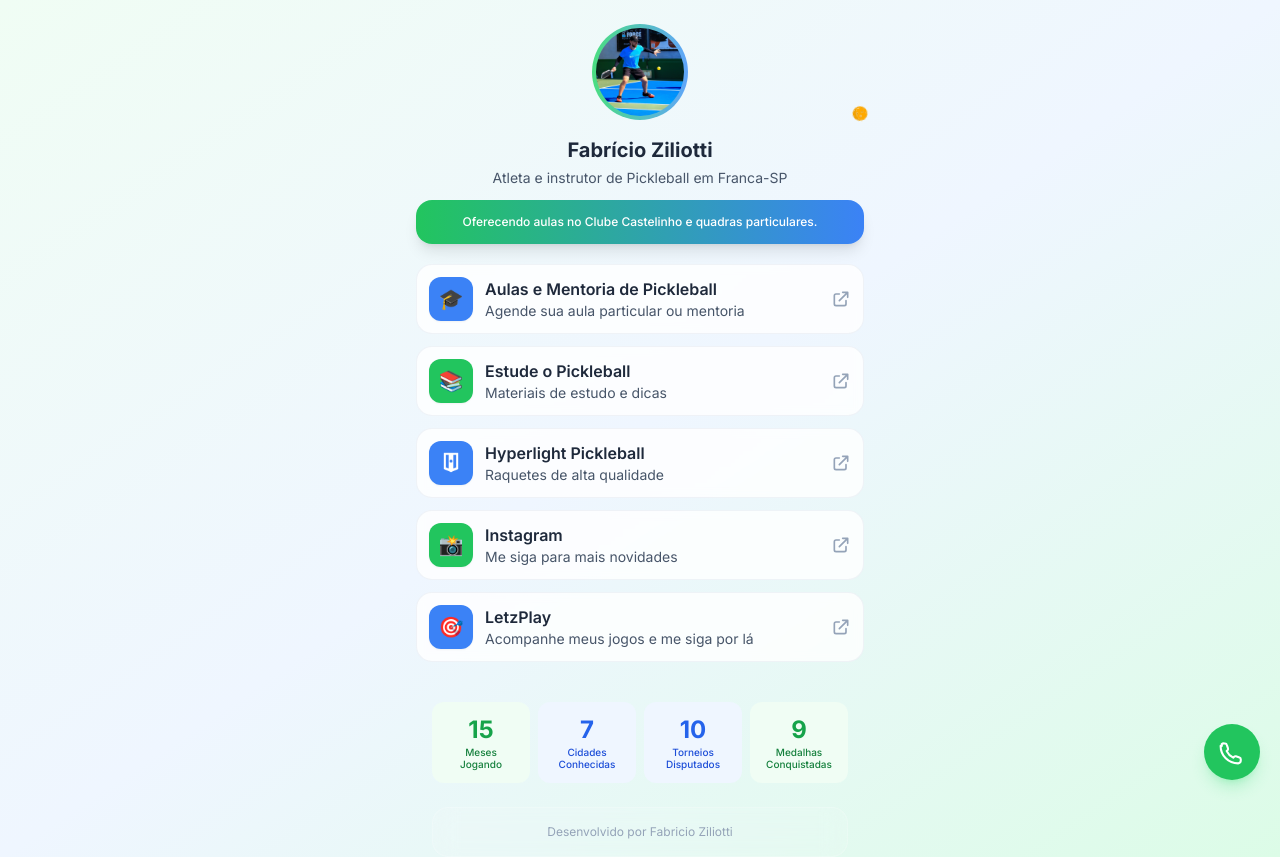
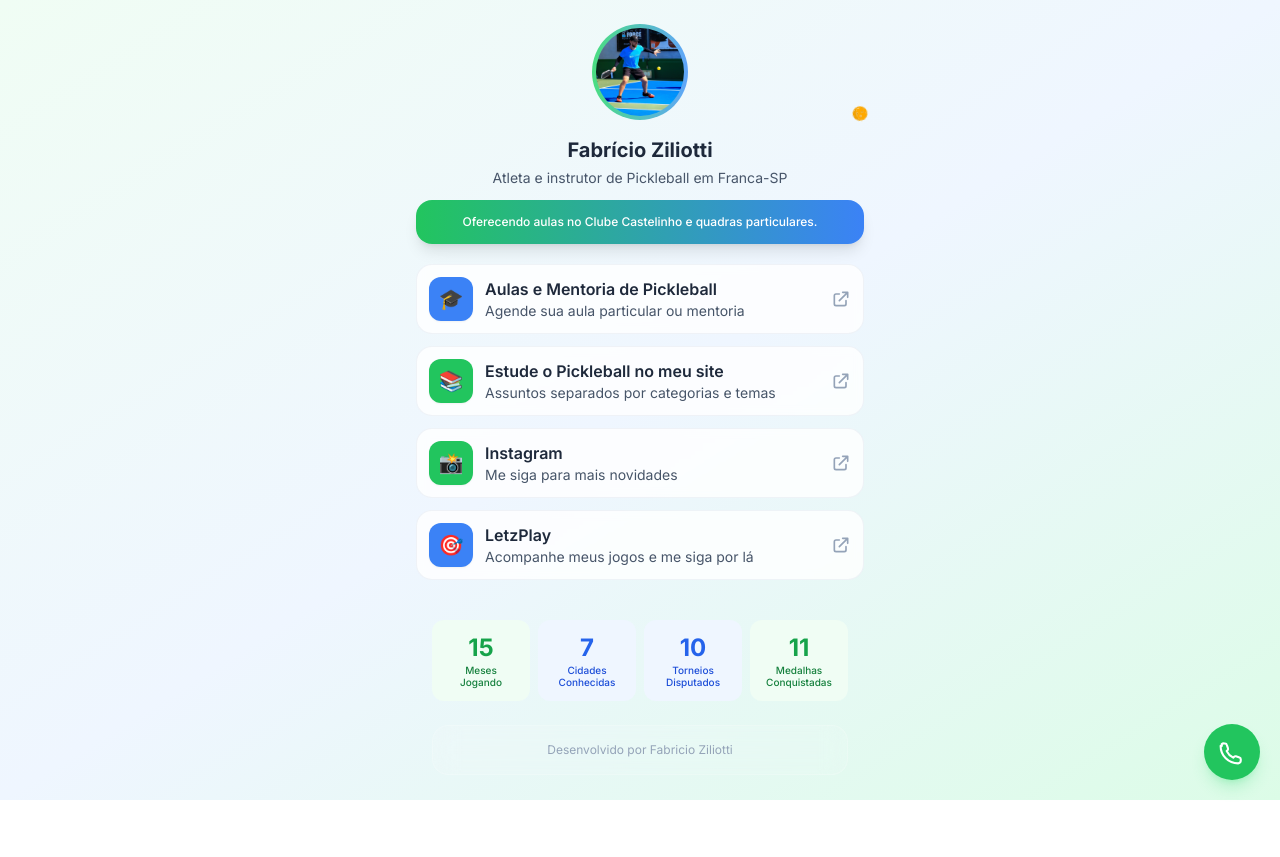
Before and after one commit to pickleball-brasil/fabricio-ziliotti, a React (Vite) app: page / in a window 1280 px wide. After the commit the page ends 800 px from the top, so only its background shows below. Built offline with nearby package versions, Linux system fonts and the light colour scheme.

Commit message:
atualiza

```diff
--- a/src/components/Links.jsx
+++ b/src/components/Links.jsx
@@ -14,24 +14,24 @@
     },
     {
       id: 14,
-      title: 'Estude o Pickleball',
-      description: 'Materiais de estudo e dicas',
+      title: 'Estude o Pickleball no meu site',
+      description: 'Assuntos separados por categorias e temas',
       url: 'https://pickleball-brasil.github.io/dicas-e-temas-do-esporte/',
       icon: '📚',
       bgColor: 'bg-green-500',
       hoverColor: 'group-hover:bg-green-600'
     },
-    {
-      id: 15,
-      title: 'Hyperlight Pickleball',
-      description: 'Raquetes de alta qualidade',
-      url: 'https://hyperlightpickleball.com.br/product-category/raquetes/',
-      icon: '🏓',
-      bgColor: 'bg-blue-500',
-      hoverColor: 'group-hover:bg-blue-600',
-      isLogo: true,
-      logoSrc: './hyper-logo.webp'
-    },
+    // {
+    //   id: 15,
+    //   title: 'Hyperlight Pickleball',
+    //   description: 'Raquetes de alta qualidade',
+    //   url: 'https://hyperlightpickleball.com.br/product-category/raquetes/',
+    //   icon: '🏓',
+    //   bgColor: 'bg-blue-500',
+    //   hoverColor: 'group-hover:bg-blue-600',
+    //   isLogo: true,
+    //   logoSrc: './hyper-logo.webp'
+    // },
     {
       id: 3,
       title: 'Instagram',
--- a/src/components/Stats.jsx
+++ b/src/components/Stats.jsx
@@ -40,7 +40,7 @@
     tournaments:
       'Disputei torneios nas cidades Araraquara, Araras, Franca, Limeira e Taquaritinga. Sendo medalhista em jogos de duplas masculinas, duplas mistas e simples.',
     medals:
-      'Até agora foram 9 medalhas conquistadas em diferentes categorias.'
+      'Até agora foram 11 medalhas conquistadas em diferentes categorias.'
   }
 
   const stats = [
@@ -70,7 +70,7 @@
     },
     {
       id: 4,
-      value: 9,
+      value: 11,
       label: 'Medalhas Conquistadas',
       color: 'green',
       message: messages.medals,
```
